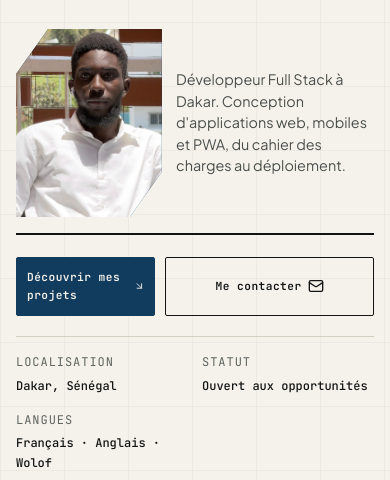
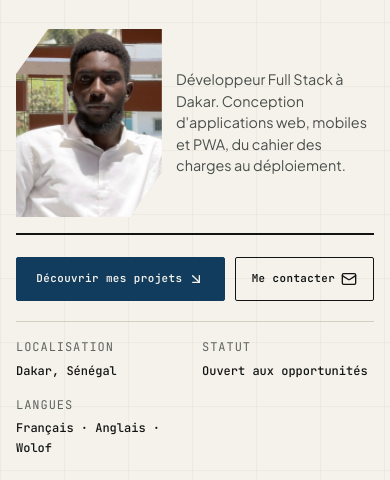
Before and after one commit to mouhamet07/mouhamet-portfolio, a plain HTML site: page site/index.html in a window 390 px wide. Shown: the part 362-842 px from the top of the page. Drawn offline with nearby package versions, Linux system fonts and the light colour scheme.

Commit message:
fix(mobile): prevent portrait parallax background gap and set 60/40 hero buttons

```diff
--- a/site/css/style.css
+++ b/site/css/style.css
@@ -505,7 +505,7 @@ textarea:focus-visible {
   width: 146px;
   height: 188px;
   clip-path: polygon(22% 0%, 100% 0%, 100% 76%, 78% 100%, 0% 100%, 0% 24%);
-  background: linear-gradient(145deg, var(--color-accent) 0%, #1d5886 100%);
+  background: var(--color-paper-deep);
   overflow: hidden;
 }
 @media (min-width: 520px) {
@@ -522,7 +522,7 @@ textarea:focus-visible {
 }
 .hero__portrait img {
   width: 100%;
-  height: 118%;
+  height: 126%;
   object-fit: cover;
   object-position: center top;
   display: block;
@@ -557,7 +557,7 @@ textarea:focus-visible {
 }
 .hero__actions {
   display: grid;
-  grid-template-columns: 1fr 1.5fr;
+  grid-template-columns: 1.5fr 1fr;
   gap: 10px;
 }
 @media (min-width: 520px) {
@@ -570,8 +570,9 @@ textarea:focus-visible {
 @media (max-width: 519px) {
   .hero__actions .btn {
     padding: 10px 10px;
-    font-size: 0.7rem;
+    font-size: 0.68rem;
     gap: 6px;
+    white-space: nowrap;
   }
 }
 .hero__meta {
--- a/site/scripts/script.js
+++ b/site/scripts/script.js
@@ -471,10 +471,10 @@
       backToTopBtn.classList.toggle("is-visible", scrollTop > 360 && !footerVisible);
     }
 
-    // Hero portrait scroll parallax (image moves inside fixed frame)
+    // Hero portrait scroll parallax (image moves inside fixed frame without exposing background)
     var heroPortraitImg = document.getElementById("heroPortraitImg");
     if (heroPortraitImg && effectiveMotion !== "none") {
-      var imgShift = Math.max(-42, Math.min(0, -scrollTop * 0.14));
+      var imgShift = Math.max(-28, Math.min(0, -scrollTop * 0.12));
       heroPortraitImg.style.transform = "translate3d(0, " + imgShift.toFixed(1) + "px, 0)";
     }
 
```
